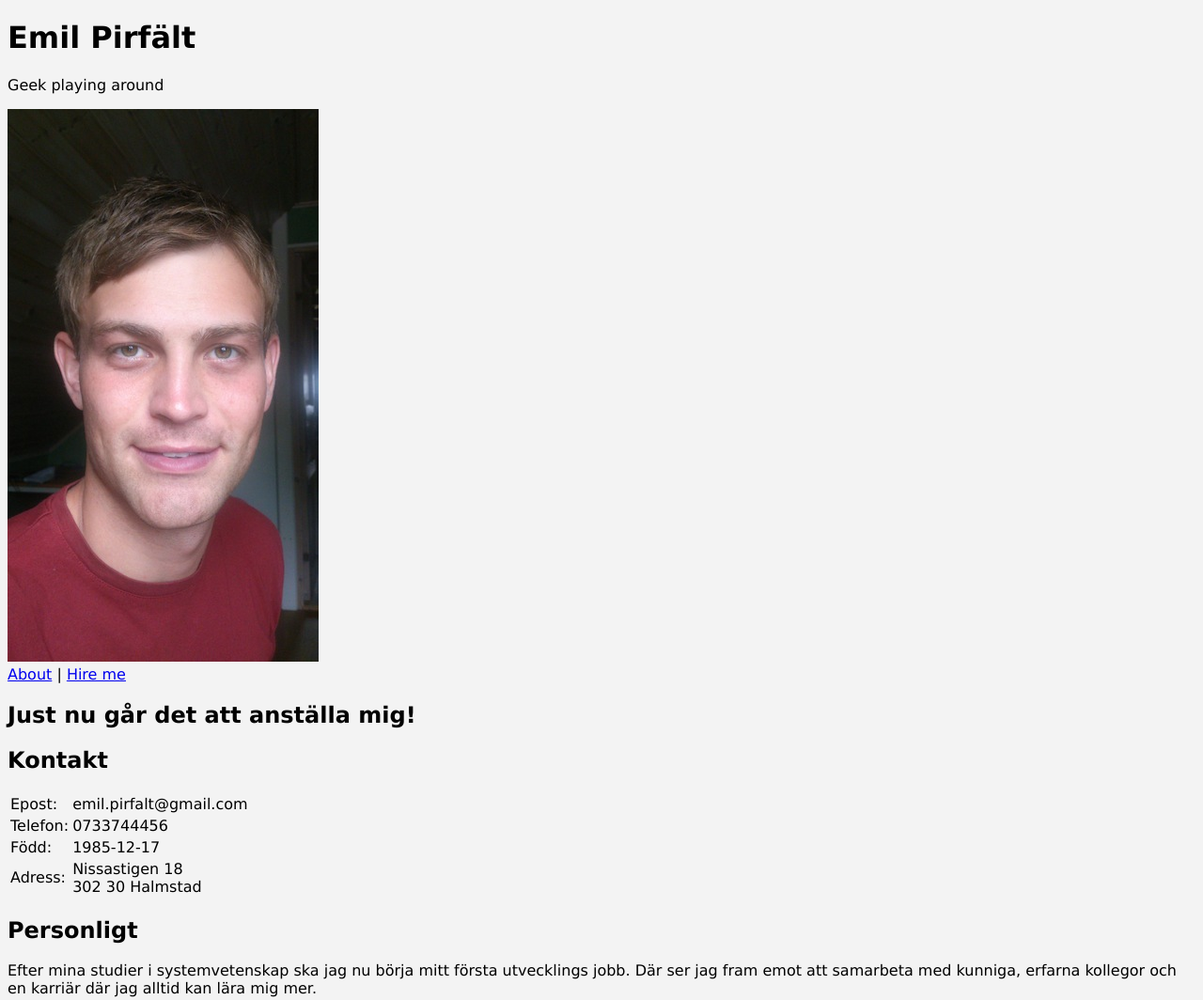
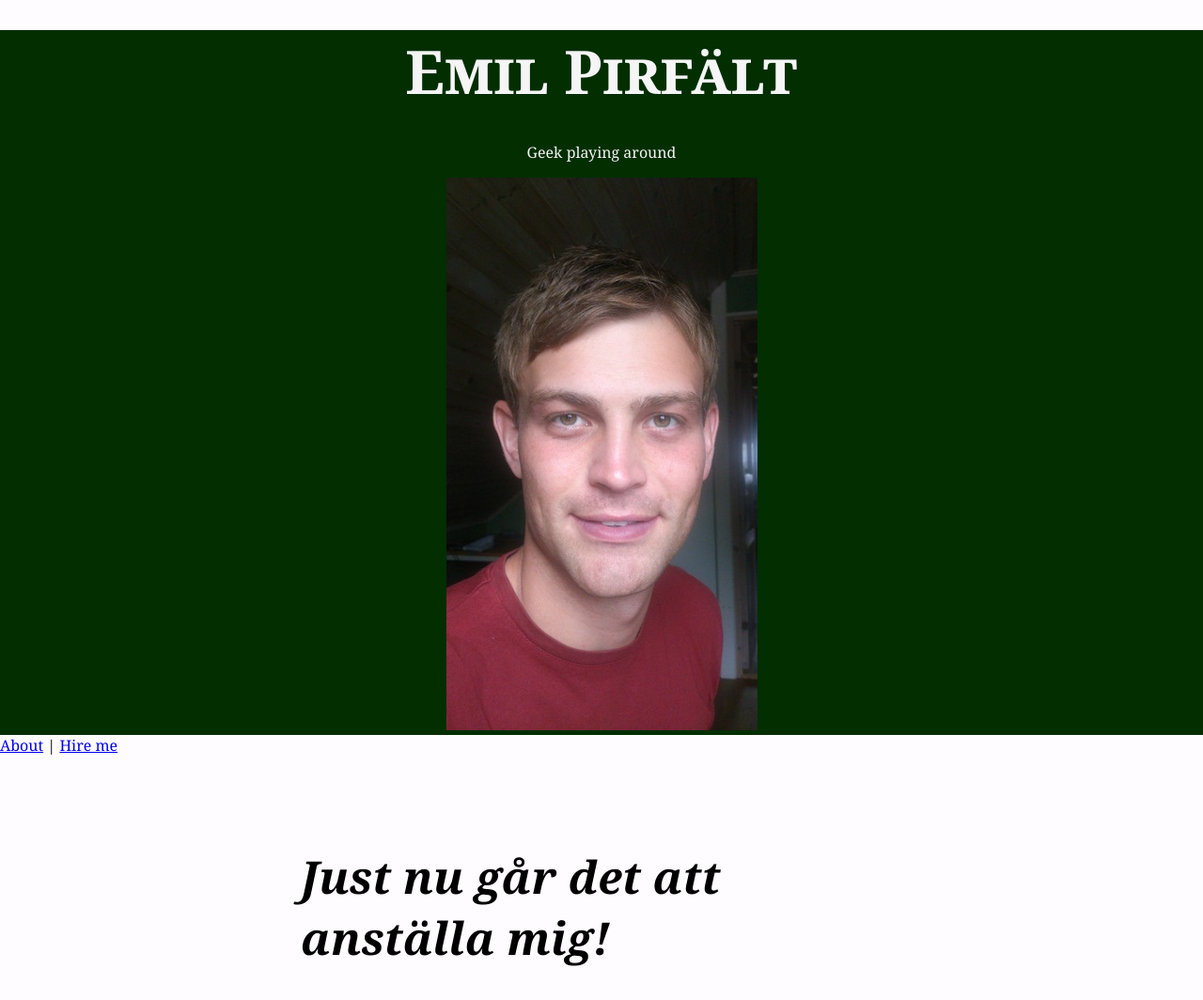
Before and after one commit to pirfalt/pirfalt.github.io, a plain HTML site: page hire-me.html in a window 1280 px wide. Shown: the top 1064 px of the page at 94% size. Drawn offline with Linux system fonts and the light colour scheme.

Commit message:
Style update.

```diff
--- a/assets/style.css
+++ b/assets/style.css
@@ -1,4 +1,102 @@
+/* Base */
 html {
-	font-family: verdana, sans-serif;
-	background-color: #f3f3f3;
+	font-family: georgia, sans-serif;
+	background-color: #fefcfe;
 }
+
+body {
+  margin: 0;
+  padding: 0;
+}
+
+h1, h2, h3, h4, h5, h6 {
+  margin: 2em 0px 0.7em;
+}
+
+h1 {
+  font-size: 3em;
+  font-style: italic;
+  font-
+}
+h2 {
+  font-size: 2em;
+  border-bottom: 1px solid #484848;
+}
+h3 {
+  font-size: 1.3em;
+}
+
+header, footer {
+  text-align: center;
+}
+
+footer {
+  border-top-style: solid;
+  border-top-width: thin;
+  margin: auto;
+}
+
+
+/* Helpers */
+.mainblock {
+  padding: 2em;
+  overflow: auto;
+}
+
+.floatright {
+  float: right;
+  margin-left: 1em;
+}
+
+.floatleft {
+  float: left;
+  maring-right; 1em;
+}
+
+
+/* Header */
+header h1 {
+  font-size: 4em;
+  margin: 0.5em;
+  font-variant: small-caps;
+  font-style: normal;
+}
+
+header {
+  background-color: #022e00;
+  color: #f5f5f5;
+}
+
+/* Main */
+#main {
+  max-width: 40em;
+  margin: auto;
+}
+
+/* Table (taken from github, the readme css)*/
+table {
+  display: block;
+  width: 100%;
+  overflow: auto;
+  word-break: normal;
+  word-break: keep-all;
+  border-collapse: collapse;
+}
+
+table th {
+  font-weight: bold;
+}
+
+table th,
+table td {
+  padding: 9px 13px;
+  border: 1px solid #777;
+}
+
+table tr {
+  background-color: #fff;
+}
+
+table tr:nth-child(2n) {
+  background-color: #f8f8f8;
+}
```
